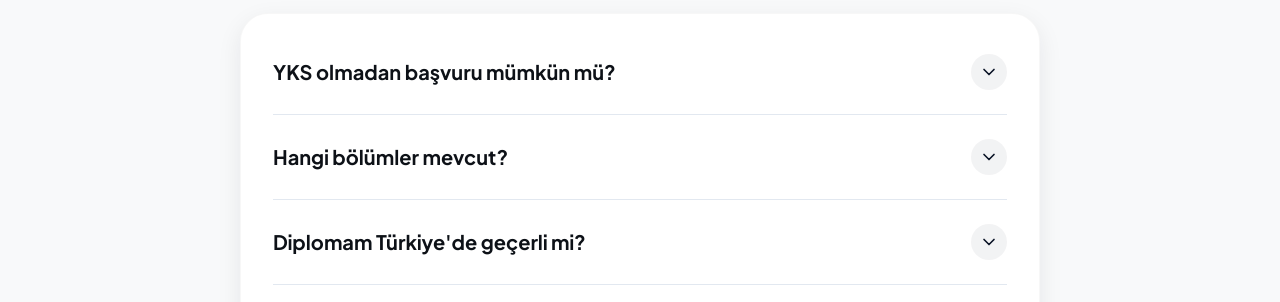
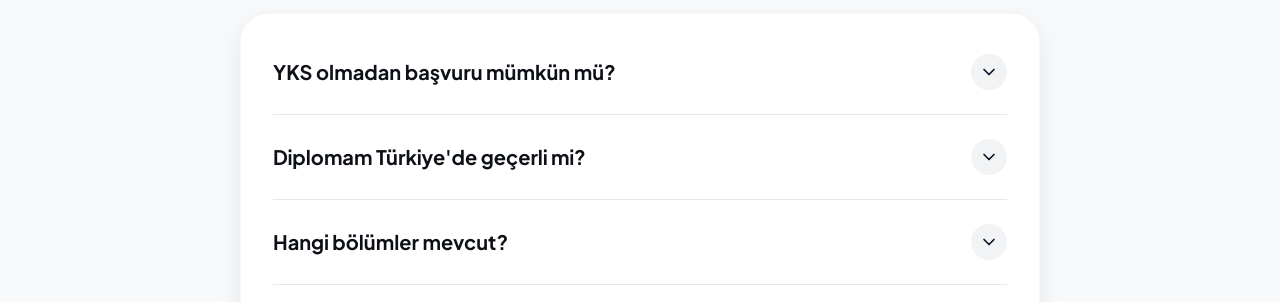
Before and after one commit to ibu-landingpage/landingpage, a React (Vite) app: page / in a window 1280 px wide. Shown: the part 3380-3682 px from the top of the page. Built offline with nearby package versions, Linux system fonts and the light colour scheme.

Commit message:
sikce sorulan sorular

```diff
--- a/src/App.jsx
+++ b/src/App.jsx
@@ -94,13 +94,26 @@ function App() {
   };
 
   const faqs = [
-    { question: "YKS olmadan başvuru mümkün mü?", answer: "Evet, Uluslararası Balkan Üniversitesi (IBU) olarak YKS puanı şartı aranmaksızın uluslararası öğrenci kabul standartları ile öğrenci alıyoruz." },
-    { question: "Hangi bölümler mevcut?", answer: "Diş Hekimliği, Hukuk, Bilgisayar Mühendisliği, Psikoloji, Mimarlık ve daha birçok alanda 20’den fazla lisans programı ile uluslararası eğitim fırsatlarını keşfedin." },
-    { question: "Diplomam Türkiye'de geçerli mi?", answer: "Üniversitemiz YÖK tarafından tanınmaktadır. Ayrıca Avrupa standartlarında Bologna Sürecine uyumlu olduğundan Mavi Diploma eki verilir ve diplomanız tüm Avrupa'da geçerlidir." },
     {
-      question: "Eğitim dili nedir?", answer: "Uluslararası Balkan Üniversitesindeki tüm eğitim düzeyindeki (lisans, yüksek lisans, doktora) eğitim dili İngilizce’dir. Hemşirelik ve Ebelik programlarını içeren Sağlık Meslek Yüksekokulu bölümleri dışında eğitim dili Makedon dilinde de düzenlenebilmektedir"
+      question: "YKS olmadan başvuru mümkün mü?",
+      answer: "Evet, Uluslararası Balkan Üniversitesinde Diş Hekimliği ve Hukuk fakültesi haricinde bütün bölümlere YKS sınav şartı aranmaksızın kayıt alınabilmektedir. Bu iki bölümde ise Türkiye Cumhuriyeti vatandaşı öğrencilerin Türkiye'de diploma denkliği alabilmesi için YKS sınavından ilgili başarı puanına sahip olması gerekmektedir."
     },
-    { question: "Süreç nasıl işliyor?", answer: "Başvuru formunu doldurduktan sonra uzman danışmanımız sizi arayarak durumunuzu değerlendirir, uygun bölümler ve erken ödeme indirimleri belirlenir, ardından resmi kayıt süreci başlatılır." }
+    {
+      question: "Diplomam Türkiye'de geçerli mi?",
+      answer: "Üniversitemiz YÖK tarafından tanınmaktadır. Ayrıca üniversitemizin eğitim müfredatı Avrupa Birliği Bologna Sürecine uyumlu olduğun için mezun öğrenciler mezuniyet sonrasında Avrupa'da diploma denkliğine başvurabilirler."
+    },
+    {
+      question: "Hangi bölümler mevcut?",
+      answer: "Diş Hekimliği, Hukuk, Bilgisayar Mühendisliği, Psikoloji, Mimarlık ve daha birçok alanda 20’den fazla lisans programı ile uluslararası eğitim fırsatlarını keşfedin."
+    },
+    {
+      question: "Eğitim dili nedir?",
+      answer: "Uluslararası Balkan Üniversitesindeki tüm eğitim düzeyindeki (lisans, yüksek lisans, doktora) eğitim dili İngilizce’dir."
+    },
+    {
+      question: "Süreç nasıl işliyor?",
+      answer: "Aday öğrenciler üniversitemizin kayıt ofisi yetkilileri ile görüştükten sonra kayıt olmaya karar vermeleri halinde online kayıt formu doldurulur ve bu şekilde ön kayıt süreci başlamış olur. Ödeme ve evrak sürecinin tamamlanması ile beraber kayıt süreci tamamlanmış olur."
+    }
   ];
 
   const toggleFaq = (index) => {
```
